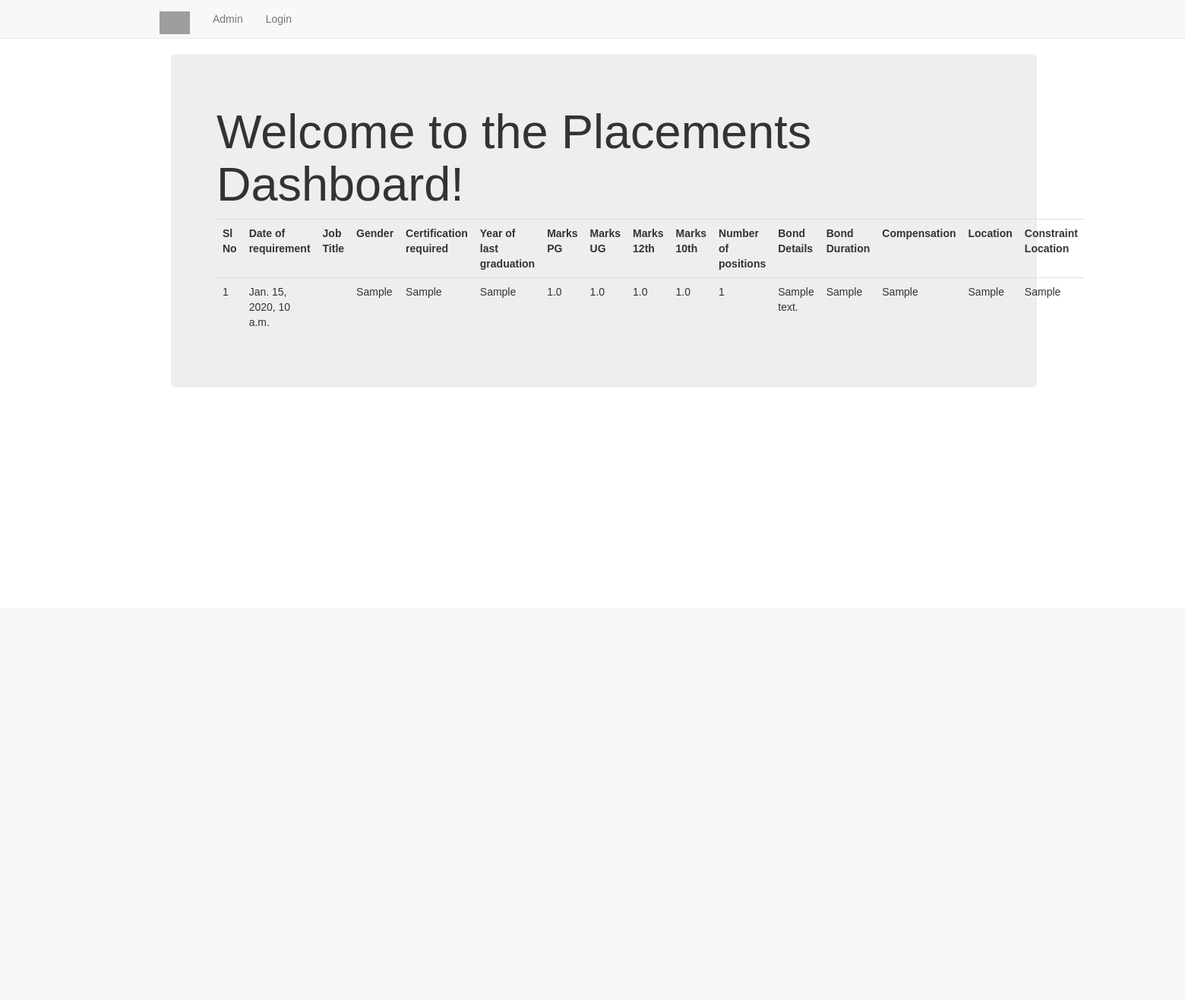
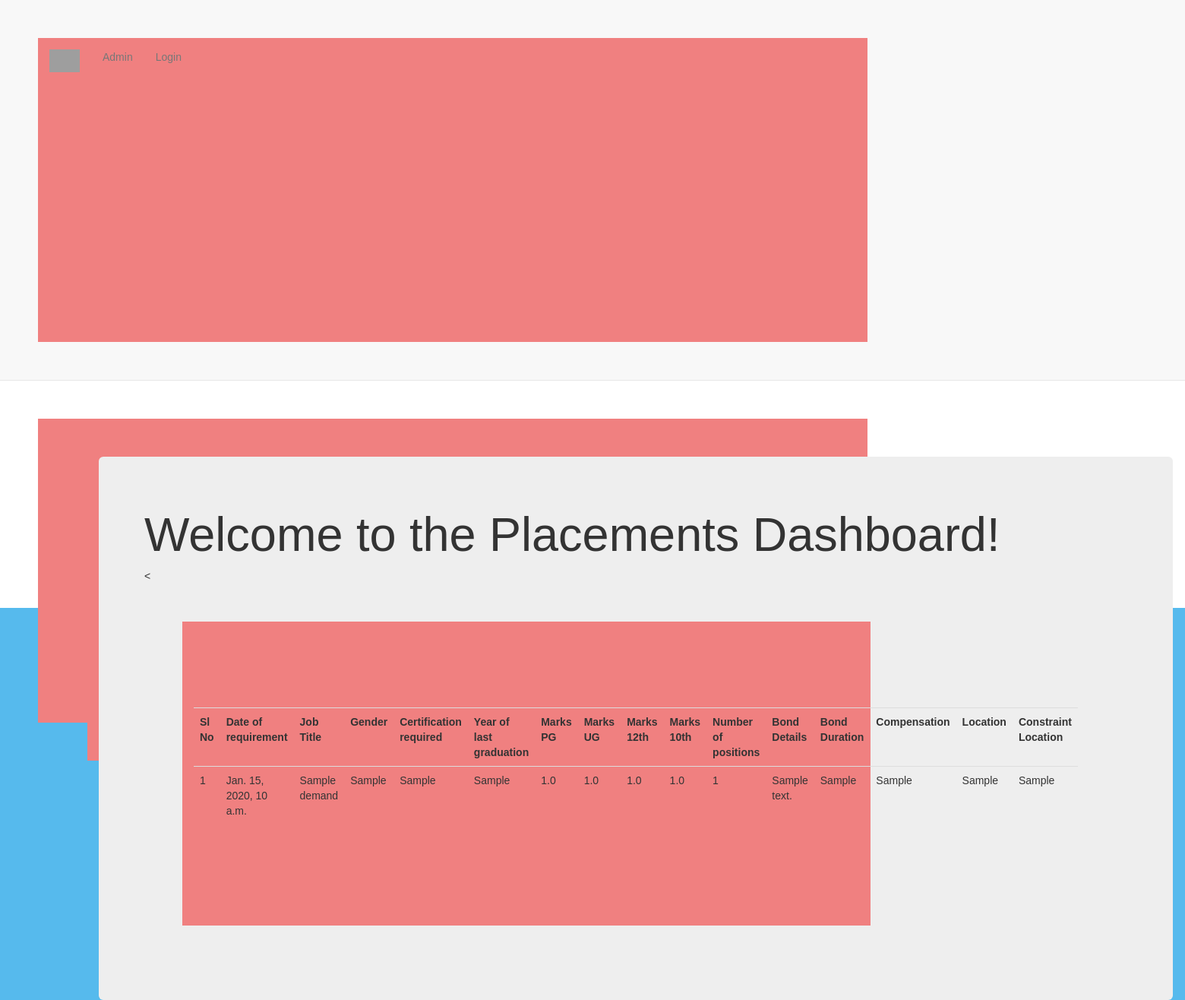
Before and after one commit to vaishnavi-janardhan/Placement-Dashboard, a Django app: page / in a window 1560 px wide. Shown: the whole page at 76% size. Before the commit the page ends 429 px from the top, so only its background shows below. Run offline with Django 3.2, Linux system fonts and the light colour scheme; tables that the repository leaves empty hold one stand-in row (values such as "Sample post"); some libraries are stand-ins or nearby versions; grey boxes are pictures that could not be loaded.

Commit message:
Added styling

```diff
--- /dev/null
+++ b/placementdashboard/static/css/styletable.css
@@ -0,0 +1,12 @@
+.container{
+    height: 400px;
+    width: 70%;
+    margin: 50px;
+    background-color: lightcoral;
+    display: flex;
+    flex-wrap: wrap; /*or wrap-reverse*/
+    flex-direction: row; /* or row, or column, or column-reverse*/
+    justify-content: stretch; /*for horizontal aligning*/
+    align-items: center;
+    align-content: space-between; /* for vertical aligning*/
+}
--- a/placementdashboard/templates/dashboard/base.html
+++ b/placementdashboard/templates/dashboard/base.html
@@ -11,6 +11,7 @@
     <script src="//maxcdn.bootstrapcdn.com/bootstrap/4.0.0/js/bootstrap.min.js"></script>
     <script src="//cdnjs.cloudflare.com/ajax/libs/jquery/3.2.1/jquery.min.js"></script>
     <link rel = "stylesheet" type = "text/css" href = " {% static 'css/style.css' %}">
+    <link rel = "stylesheet" type = "text/css" href = " {% static 'css/styletable.css' %}">
   </head>
 </head>
 <body>
--- a/placementdashboard/templates/dashboard/index.html
+++ b/placementdashboard/templates/dashboard/index.html
@@ -4,6 +4,7 @@
 <div class = "container">
     <div class = "jumbotron">
         <h1> Welcome to the Placements Dashboard! </h1>
+        <<div class="container">
             <table class="table">
                 <tr>
                     <th>Sl No</th>
@@ -29,7 +30,7 @@
                 <tr>
                     <td>{{demand.id}}</td>
                     <td>{{demand.enddate}}</td>
-                <td>{{demand.jobtitile}}</td>
+                    <td>{{demand.jobtitle}}</td>
                     <td>{{demand.gender}}</td>
                     <td>{{demand.certification}}</td>
                     <td>{{demand.lastgradyear}}</td>
@@ -46,6 +47,7 @@
                 </tr>
                 {% endfor %}
             </table>
+        </div>
         {% if user.is_authenticated %}
         <h2>Hello {{ user.username }}</h2>
         {% endif %}
```
Lines whose indentation alone changed are shown as unchanged.
